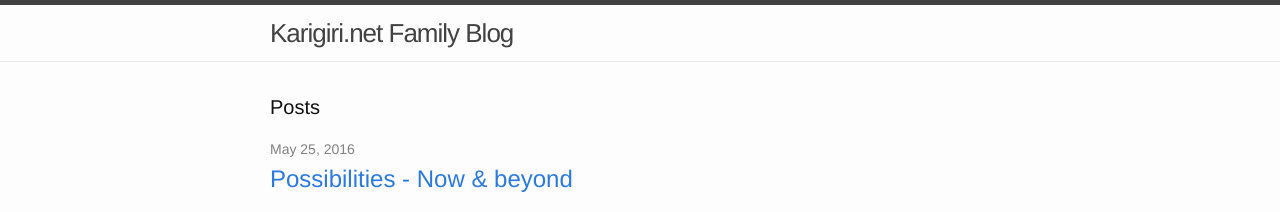
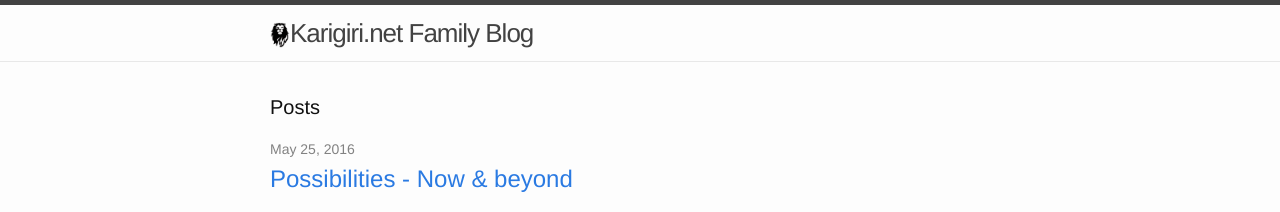
Before and after one commit to kirankn/blog.karigiri.net, a Jekyll site: the page built from index.html, in a window 1280 px wide. Shown: the top 212 px of the page. Built offline with Jekyll 4.4.1, drawn with Linux system fonts in a browser that asks for light colours.

Commit message:
Update header.html

```diff
--- a/_includes/header.html
+++ b/_includes/header.html
@@ -2,7 +2,7 @@
 
   <div class="wrapper">
 
-    <a class="site-title" href="{{ site.baseurl }}/">{{ site.title }}</a>
+    <a class="site-title" href="{{ site.baseurl }}/"><img src="/images/icon.png" width="20">{{ site.title }}</a>
 
     <nav class="site-nav">
       <a href="#" class="menu-icon">
```
